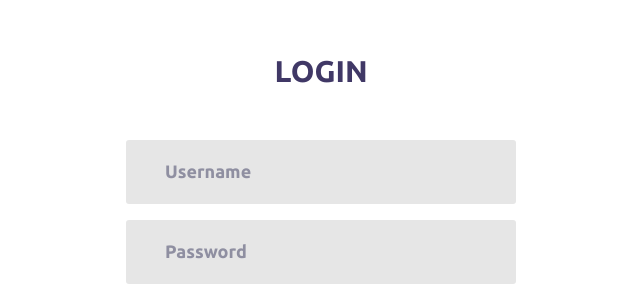
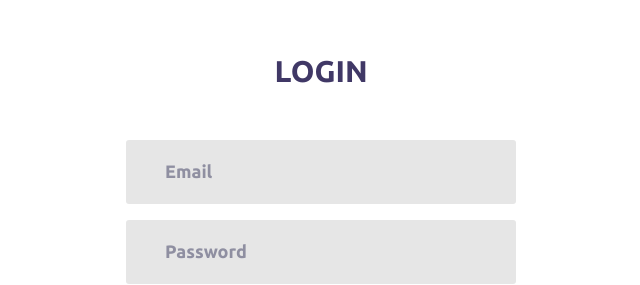
Before and after one commit to dumsof/Angular7Login07, an Angular app: page /login in a window 1280 px wide. Shown: the part 137-422 px from the top of the page, without its empty margins (319-959 px from the left). Built offline with nearby package versions, Linux system fonts and the light colour scheme.

Commit message:
finalización fromulario login

```diff
--- /dev/null
+++ b/src/app/models/login.model.ts
@@ -0,0 +1,4 @@
+export class LoginModels {
+    username: string;
+    password: string;
+}
--- a/src/app/pages/login/login.component.html
+++ b/src/app/pages/login/login.component.html
@@ -1,28 +1,23 @@
-<div class="limiter">
+<div class="limiter animated fadeInLeft">
     <div class="container-login100">
         <div class="wrap-login100 p-t-50 p-b-90">
-            <form class="login100-form validate-form flex-sb flex-w">
+            <form #formulario="ngForm" (ngSubmit)="login( formulario )" class="login100-form validate-form flex-sb flex-w">
 
                 <span class="login100-form-title p-b-51">
                     Login
                 </span>
 
-                <!-- <span class="text-danger">El correo es obligatorio</span> -->
+
+                <span *ngIf="formulario.submitted && formulario.controls['email'].errors" class="text-danger">El correo es obligatorio</span>
                 <div class="wrap-input100 m-b-16">
-                    <input class="input100"
-                           type="text"
-                           name="username"
-                           placeholder="Username">
+                    <input class="input100" type="email" [(ngModel)]="usuario.email" required email name="email" placeholder="Email">
 
                     <span class="focus-input100"></span>
                 </div>
 
-                <!-- <span class="text-danger">La contraseña debe de ser más de 6 letras</span> -->
-                <div class="wrap-input100 m-b-16" data-validate = "Password is required">
-                    <input class="input100"
-                           type="password"
-                           name="pass"
-                           placeholder="Password">
+                <span *ngIf="formulario.submitted && formulario.controls['password'].errors" class="text-danger">La contraseña es requerida</span>
+                <div class="wrap-input100 m-b-16">
+                    <input class="input100" type="password" required minlength="6" [(ngModel)]="usuario.password" name="password" placeholder="Password">
                     <span class="focus-input100"></span>
                 </div>
 
--- a/src/app/pages/login/login.component.ts
+++ b/src/app/pages/login/login.component.ts
@@ -1,4 +1,7 @@
 import { Component, OnInit } from '@angular/core';
+import { NgForm } from '@angular/forms';
+import { LoginModels } from '../../models/login.model';
+import { UsuarioModels } from '../../models/usuario.model';
 
 @Component({
   selector: 'app-login',
@@ -6,10 +9,18 @@ import { Component, OnInit } from '@angular/core';
   styleUrls: ['./login.component.css']
 })
 export class LoginComponent implements OnInit {
-
+  usuario: UsuarioModels = new UsuarioModels();
   constructor() { }
 
   ngOnInit() {
   }
 
+  login(formulario: NgForm) {
+    if (formulario.invalid) {
+      return;
+    }
+    console.log('formulario enviado');
+    console.log(this.usuario);
+
+  }
 }
--- a/src/app/pages/registro/registro.component.html
+++ b/src/app/pages/registro/registro.component.html
@@ -1,4 +1,4 @@
-<div class="limiter">
+<div class="limiter animated fadeInRight">
     <div class="container-login100">
         <div class="wrap-login100 p-t-50 p-b-90">
             <form #formulario="ngForm" (ngSubmit)="onSubmit( formulario )" class="login100-form validate-form flex-sb flex-w">
@@ -21,7 +21,7 @@
                     <span class="focus-input100"></span>
                 </div>
 
-                <!-- <span class="text-danger">La contraseña debe de ser más de 6 letras</span> -->
+                <span *ngIf="formulario.submitted && formulario.controls['nombre'].errors" class="text-danger">La contraseña debe de ser más de 6 letras</span>
                 <div class="wrap-input100 m-b-16" data-validate="Password is required">
                     <input class="input100" type="password" name="password" required maxlength="6" [(ngModel)]="usuario.password" placeholder="Password">
                     <span class="focus-input100"></span>
@@ -36,7 +36,7 @@
                     </div>
 
                     <div>
-                        <a routerLink="/registro" class="txt1">
+                        <a routerLink="/login" class="txt1">
                                 ¿Ya tienes cuenta? / Ingresar
                             </a>
                     </div>
```
